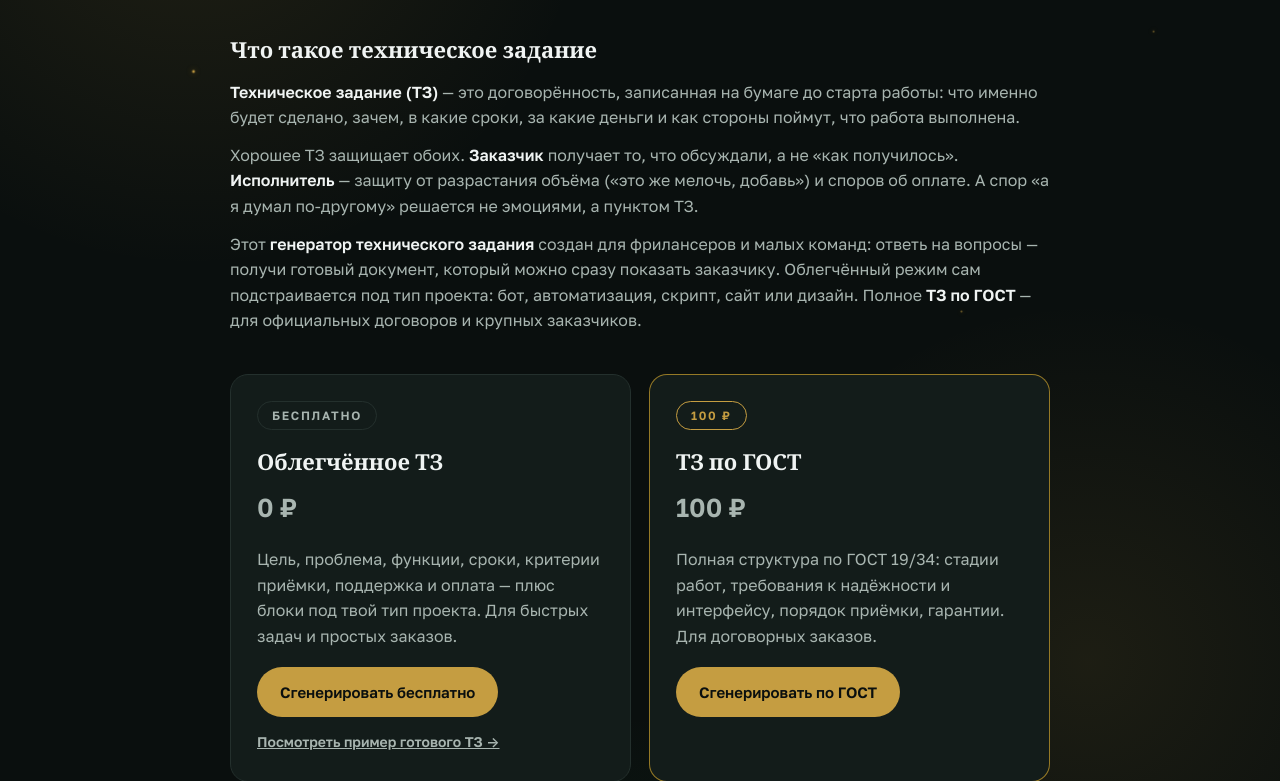
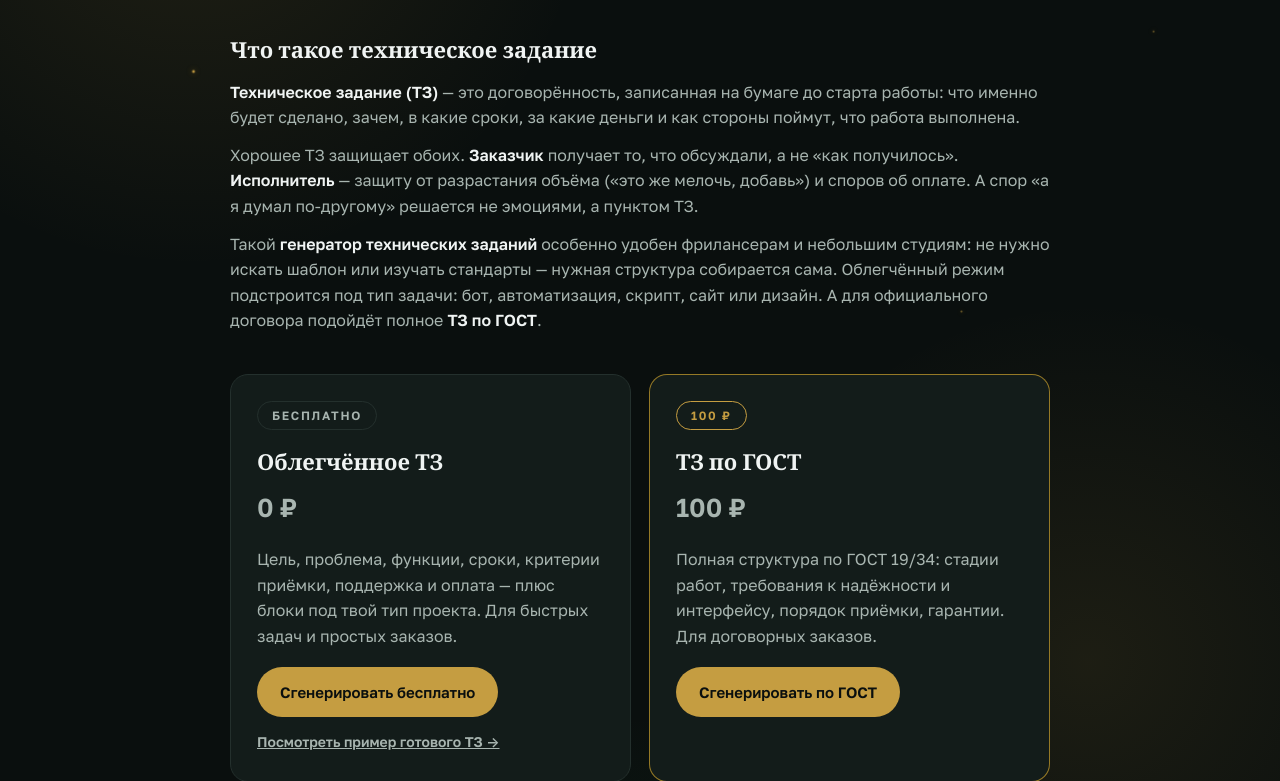
Before and after one commit to medvejka-sibirskaya/tz-generator, a Flask app: page / in a window 1280 px wide. Shown: the part 370-1151 px from the top of the page. Run offline with Flask 3, Linux system fonts and the light colour scheme; some web fonts are replaced.

Commit message:
Полировка SEO-текста на главной
Co-Authored-By: Claude Code <noreply@anthropic.com>

```diff
--- a/templates/index.html
+++ b/templates/index.html
@@ -18,11 +18,11 @@
     а не «как получилось». <strong>Исполнитель</strong> — защиту от разрастания объёма
     («это же мелочь, добавь») и споров об оплате. А спор «а я думал по-другому» решается
     не эмоциями, а пунктом ТЗ.</p>
-    <p>Этот <strong>генератор технического задания</strong> создан для фрилансеров и малых
-    команд: ответь на вопросы — получи готовый документ, который можно сразу показать
-    заказчику. Облегчённый режим сам подстраивается под тип проекта: бот, автоматизация,
-    скрипт, сайт или дизайн. Полное <strong>ТЗ по ГОСТ</strong> — для официальных договоров
-    и крупных заказчиков.</p>
+    <p>Такой <strong>генератор технических заданий</strong> особенно удобен фрилансерам
+    и небольшим студиям: не нужно искать шаблон или изучать стандарты — нужная структура
+    собирается сама. Облегчённый режим подстроится под тип задачи: бот, автоматизация,
+    скрипт, сайт или дизайн. А для официального договора подойдёт полное
+    <strong>ТЗ по ГОСТ</strong>.</p>
   </section>
 
   <div class="modes">
```
